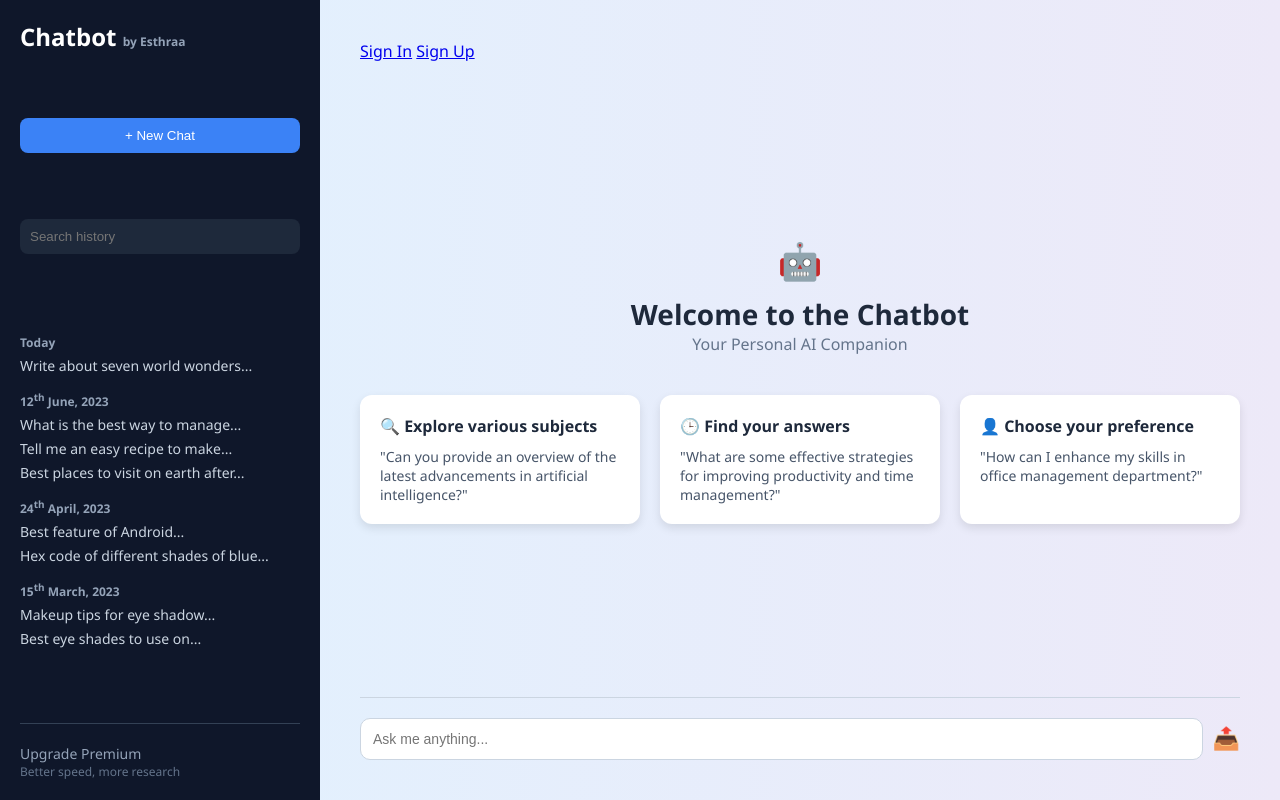
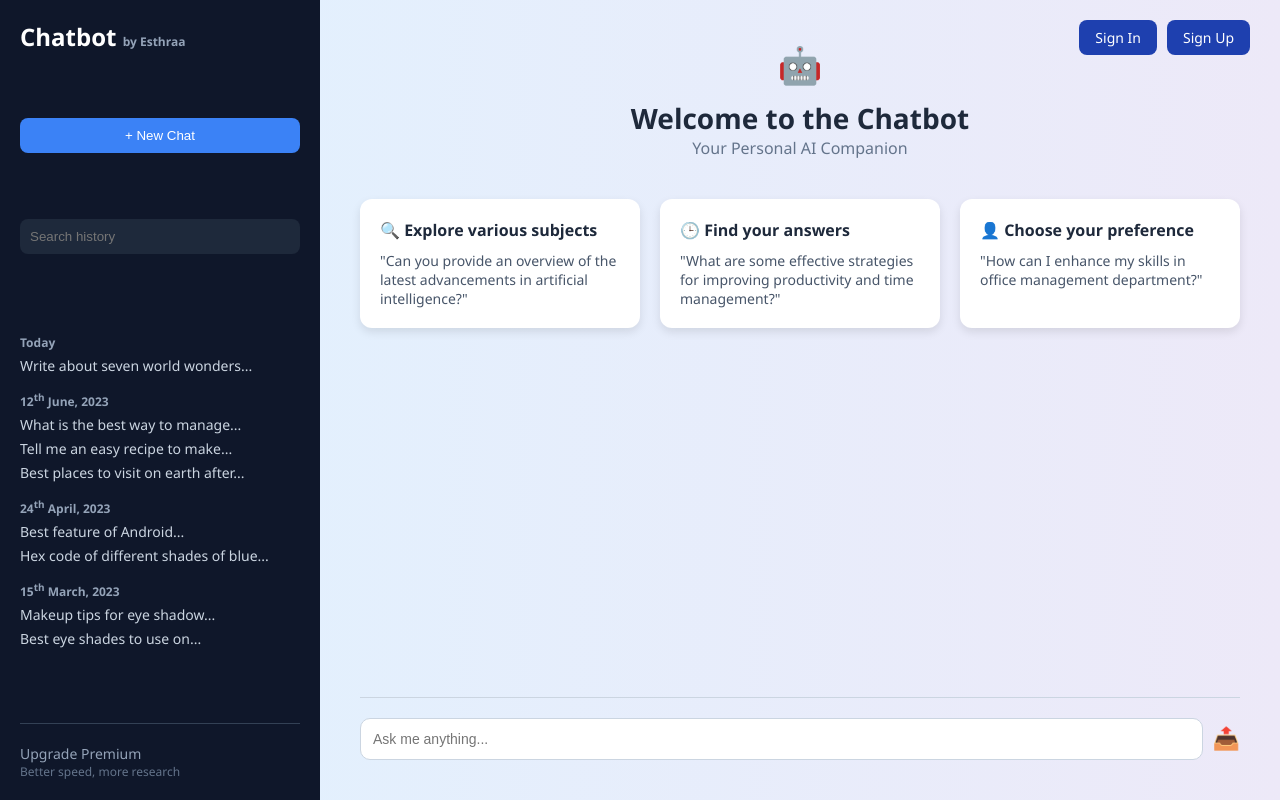
Before and after one commit to ombhagwat077/MyChatbot, a plain HTML site: page index.html in a window 1280 px wide. Drawn offline with Linux system fonts and the light colour scheme.

Commit message:
Update style.css

```diff
--- a/style.css
+++ b/style.css
@@ -9,6 +9,29 @@ body {
   background: linear-gradient(to right, #e0f2ff, #ede9f8);
   height: 100vh;
   overflow: hidden;
+}
+.auth-buttons {
+  position: absolute;
+  top: 20px;
+  right: 30px;
+  display: flex;
+  gap: 10px;
+}
+
+.btn-login,
+.btn-signup {
+  padding: 8px 16px;
+  font-size: 14px;
+  background-color: #1e40af;
+  color: white;
+  text-decoration: none;
+  border-radius: 8px;
+  transition: 0.3s;
+}
+
+.btn-login:hover,
+.btn-signup:hover {
+  background-color: #2563eb;
 }
 
 .container {
```
